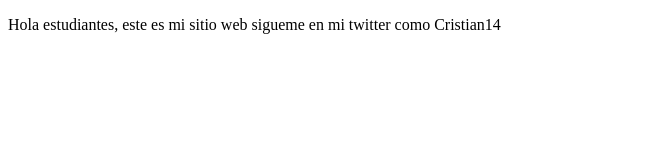
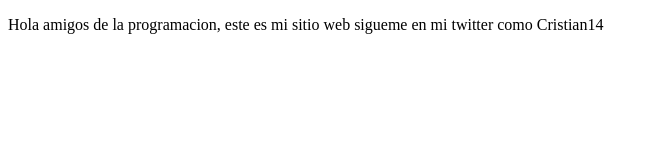
Before and after one commit to Cricas123/proyectoDemoCursoPrework, a plain HTML site: page index.html in a window 1280 px wide. Shown: the whole page, without its empty margins (0-657 px from the left). Drawn offline with Linux system fonts and the light colour scheme.

Commit message:
cambios agregamos mi sitio web

```diff
--- a/index.html
+++ b/index.html
@@ -8,7 +8,7 @@
 </head>
 <body>
     <p>
-        Hola estudiantes, este es mi sitio web
+        Hola amigos de la programacion, este es mi sitio web
         sigueme en mi twitter como Cristian14
     </p>
 </body>
```
